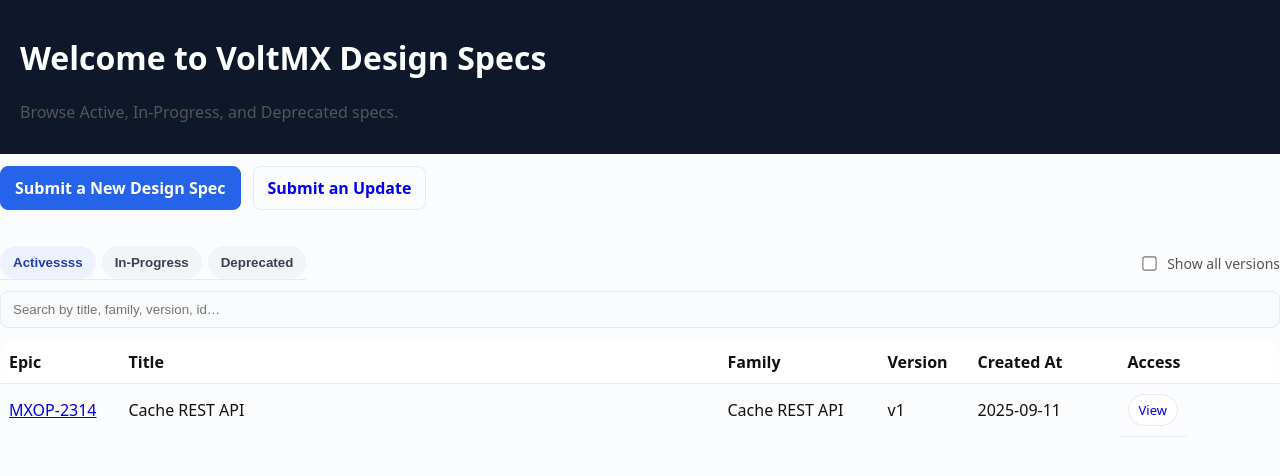
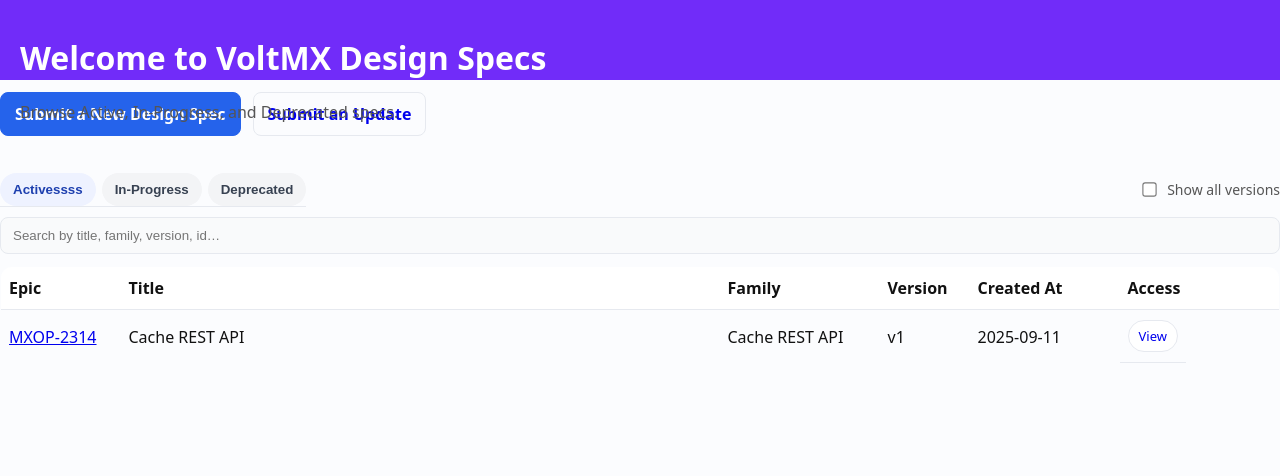
Before and after one commit to pranavwani/design-spec-v3, a Jekyll site: the page built from index.html, in a window 1280 px wide. Shown: the top 476 px of the page. Built offline with Jekyll 4.4.1, drawn with Linux system fonts in a browser that asks for light colours.

Commit message:
Test 1.7

```diff
--- a/assets/style.css
+++ b/assets/style.css
@@ -68,6 +68,8 @@
   /* dark background */
   color: white;
   padding: 15px 20px;
+  background: #712cf9;
+  height: 80px;
 }
 
 .navbar a {
```
